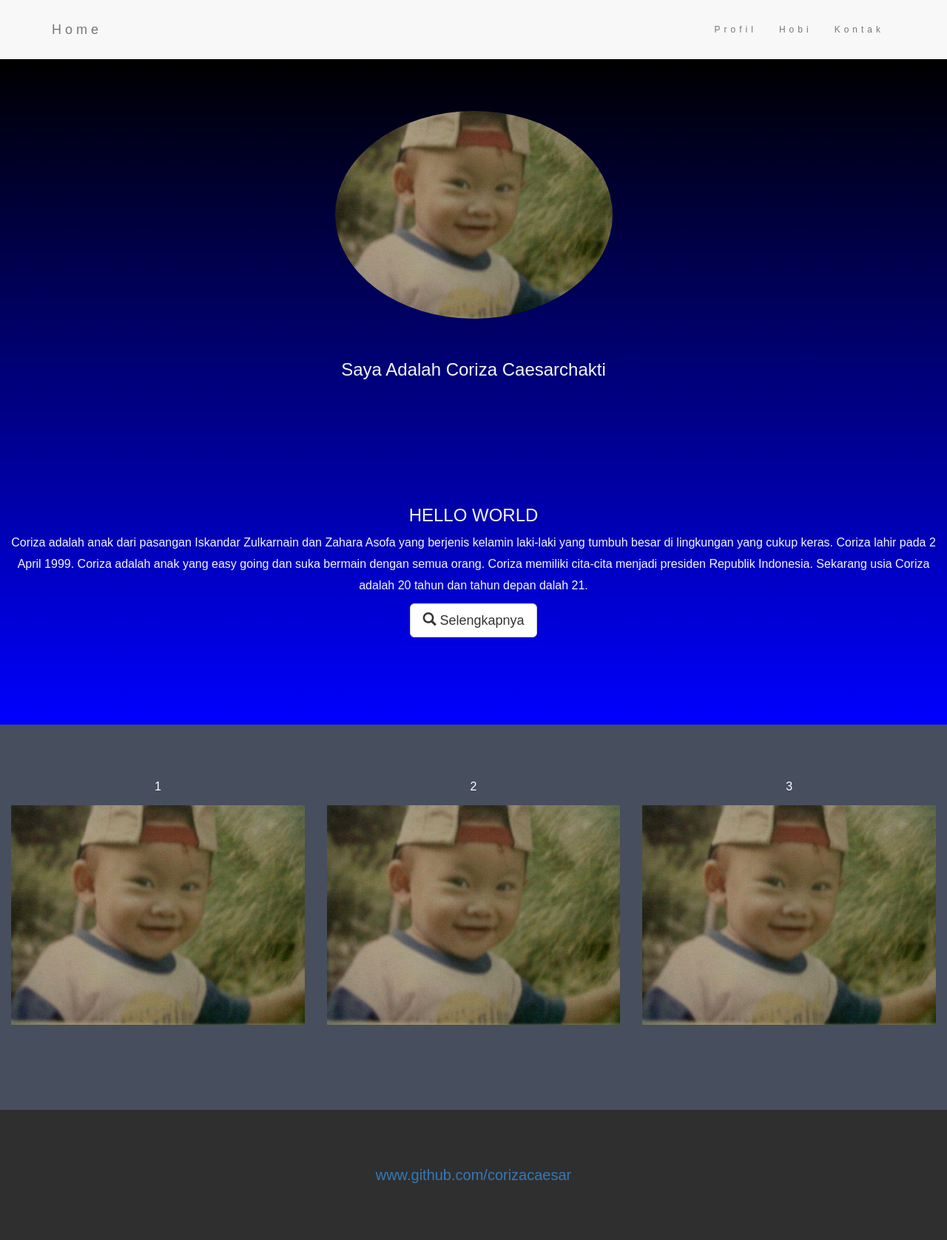
After one commit to corizacaesar/14117130-PABWC, a PHP site: page /Tugas_Halaman_Profil.html in a window 1280 px wide. The commit adds this page. Shown: the whole page at 74% size. Run offline with PHP 8.4, Linux system fonts and the light colour scheme.

Commit message:
TugasPABW
Bismillah

```diff
--- /dev/null
+++ b/14117130-PABWC/minggu-4/Tugas_Halaman_Profil.html
@@ -0,0 +1,106 @@
+<!DOCTYPE html>
+<html>
+<head>
+<title>Profil</title>
+<meta charset="utf-8">
+<meta name="viewport" content="width=device-width, initial-scale=1">
+<!-- Memanggil Boostrap CSS -->
+<link rel="stylesheet" type="text/css" href="assets/css/bootstrap.min.css">
+<!-- Menambah CSS Untuk Mengatur Website -->
+<link rel="stylesheet" type="text/css" href="assets/css/style.css">
+</head>
+<body>
+
+<nav class="navbar navbar-default">
+<div class="container">
+<div class="navbar-header">
+
+<button type="button" class="navbar-toggle" data-
+toggle="collapse" data-target="#myNavbar">
+
+<span class="icon-bar"></span>
+<span class="icon-bar"></span>
+<span class="icon-bar"></span>
+</button>
+<a class="navbar-brand" href="#">Home</a>
+</div>
+<div class="collapse navbar-collapse" id="myNavbar">
+<ul class="nav navbar-nav navbar-right">
+<li><a href="Tugas_Halaman_Profil.html">Profil</a></li>
+<li><a href="#">Hobi</a></li>
+<li><a href="#">Kontak</a></li>
+</ul>
+</div>
+</div>
+</nav>
+<!-- Container Pertama -->
+<div id="grad">
+<div class="container-fluid text-center">
+<img src="assets/images/Coriza_kecil.jpg" alt="Ini Foto" width="30%"
+class="img-responsive img-circle" style="display:inline">
+<br><br>
+<h3>Saya Adalah Coriza Caesarchakti</h3>
+</div>
+<!-- Container Kedua -->
+<div class="container-fluid text-center">
+<h3>HELLO WORLD</h3>
+<p>Coriza adalah anak dari pasangan Iskandar Zulkarnain dan Zahara Asofa
+  yang berjenis kelamin laki-laki yang tumbuh besar di lingkungan yang
+  cukup keras. Coriza lahir pada 2 April 1999. Coriza adalah anak yang easy going
+  dan suka bermain dengan semua orang. Coriza memiliki cita-cita menjadi presiden
+  Republik Indonesia. Sekarang usia Coriza adalah 20 tahun dan tahun depan dalah 21.
+</p>
+<a href="#" class="btn btn-default btn-lg">
+<span class="glyphicon glyphicon-search"> </span>
+Selengkapnya
+</a>
+</div>
+</div>
+
+<!-- Kontiner ke Empat dengan Grid -->
+<div class="container-fluid bg-2 text-center">
+<div class="row">
+<div class="col-sm-4" style="position: relative !important">
+<p>
+  1
+</p>
+<img src="assets/images/Coriza_kecil.jpg" class="image"
+style="width:100%" alt="Gambar">
+<div class="overlay">
+<div class="text">CORIZA</div>
+</div>
+</div>
+<div class="col-sm-4">
+<p>
+  2
+</p>
+<img src="assets/images/Coriza_kecil.jpg" class="img-responsive margin"
+style="width:100%" alt="Gambar">
+<div class="overlay">
+<div class="text">CAESARCHAKTI</div>
+</div>
+</div>
+<div class="col-sm-4">
+<p>
+  3
+</p>
+<img src="assets/images/Coriza_kecil.jpg" class="img-responsive margin"
+style="width:100%" alt="Gambar">
+<div class="overlay">
+<div class="text">INFORMATIKA'17</div>
+</div>
+</div>
+</div>
+</div>
+
+
+<!-- Footer -->
+<footer class="container-fluid bg-4 text-center">
+<a href="https://github.com/corizacaesar">www.github.com/corizacaesar</a>
+</footer>
+<!-- jQuery -->
+<script src="js/jquery.min.js"></script>
+<!-- Memanggil JavaScript -->
+<script src="js/bootstrap.min.js"></script>
+</body>
+</html>
--- a/14117130-PABWC/minggu-4/assets/css/style.css
+++ b/14117130-PABWC/minggu-4/assets/css/style.css
@@ -3,29 +3,34 @@ body {
     line-height: 1.8;
     color: #f5f6f7;
 }
-    .bg-1 {
 
+bg-1 {
     background-color: #1abc9c; /* Green */
     color: #ffffff;
 }
+
 .bg-2 {
     background-color: #474e5d; /* Dark Blue */
     color: #ffffff;
 }
+
 .bg-3 {
     background-color: #ffffff; /* White */
     color: #555555;
 }
+
 .bg-4 {
     background-color: #2f2f2f; /* Black Gray */
     color: #fff;
 }
+
 p {font-size: 16px;}
     .margin {margin-bottom: 45px;}
     .container-fluid {
     padding-top: 70px;
     padding-bottom: 70px;
 }
+
 .navbar {
     padding-top: 15px;
     padding-bottom: 15px;
@@ -35,6 +40,47 @@ body {
     font-size: 12px;
     letter-spacing: 5px;
 }
+
 .navbar-nav li a:hover {
     color: #1abc9c !important;
 }
+
+#grad{
+      height: 900px;
+      background-image: linear-gradient(black, blue);
+}
+
+.overlay {
+  position: absolute;
+  top: 0;
+  bottom: 0;
+  left: 0;
+  right: 0;
+  height: 100%;
+  width: 100%;
+  opacity: 0;
+  transition: .5s ease;
+  background-color: rgba(255, 255,255, 0);
+}
+
+.col-sm-4:hover .overlay {
+  opacity: 1;
+}
+
+.image {
+  display: block;
+  width: 100%;
+  height: auto;
+}
+
+.text {
+  color: black;
+  font-size: 20px;
+  position: absolute;
+  top: 50%;
+  left: 50%;
+  -webkit-transform: translate(-50%, -50%);
+  -ms-transform: translate(-50%, -50%);
+  transform: translate(-50%, -50%);
+  text-align: center;
+}
```
Lines whose indentation alone changed are shown as unchanged.
